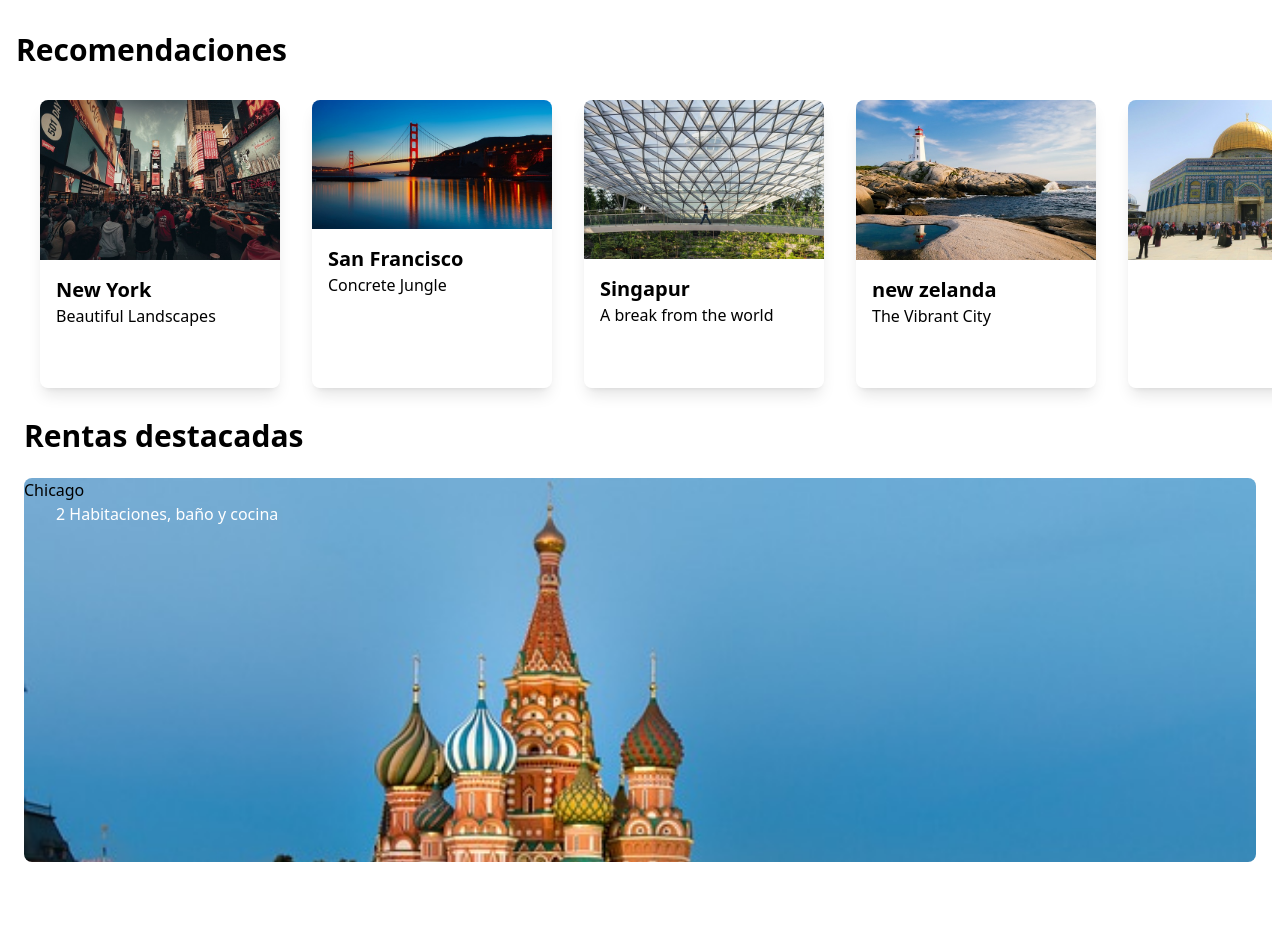
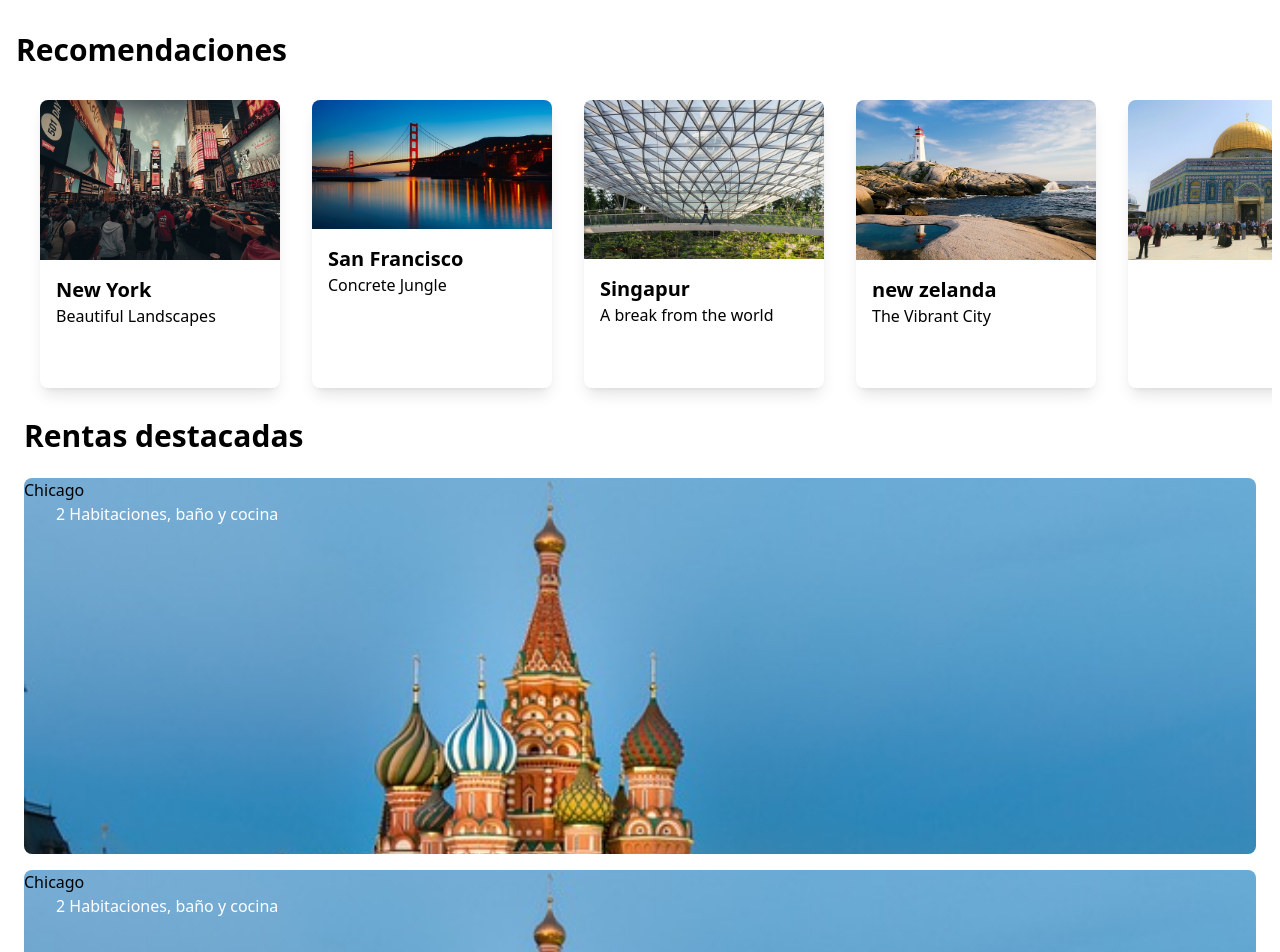
Before and after one commit to Andres1410/travel-App, a React (Vite) app: page / in a window 1280 px wide. Shown: the top 952 px of the page. Built offline with nearby package versions, Linux system fonts and the light colour scheme.

Commit message:
rentas destacadas

```diff
--- a/src/pages/MyGeneral.jsx
+++ b/src/pages/MyGeneral.jsx
@@ -72,7 +72,11 @@ function MyGeneral() {
                 </div>
                 <div className="px-6 h-full w-full" id="rentas_destacadas">
                     <p className="text-3xl text-primary font-semibold pb-6">Rentas destacadas</p>
-                    <div>
+                    <div className="w-full h-full flex flex-col space-y-4">
+                        <div className="w-full h-96  bg-cover rounded-lg"  style={{ backgroundImage: "url('./public/img/moscu.jpg')" }}>
+                            <p className="CardTitle">Chicago</p>
+                            <p className="text-md pl-8 text-white mr-24">2 Habitaciones, baño y cocina</p>
+                        </div>
                         <div className="w-full h-96  bg-cover rounded-lg"  style={{ backgroundImage: "url('./public/img/moscu.jpg')" }}>
                             <p className="CardTitle">Chicago</p>
                             <p className="text-md pl-8 text-white mr-24">2 Habitaciones, baño y cocina</p>
```
